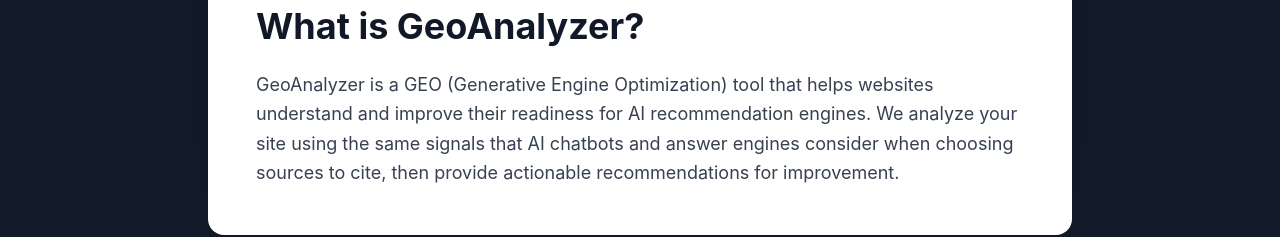
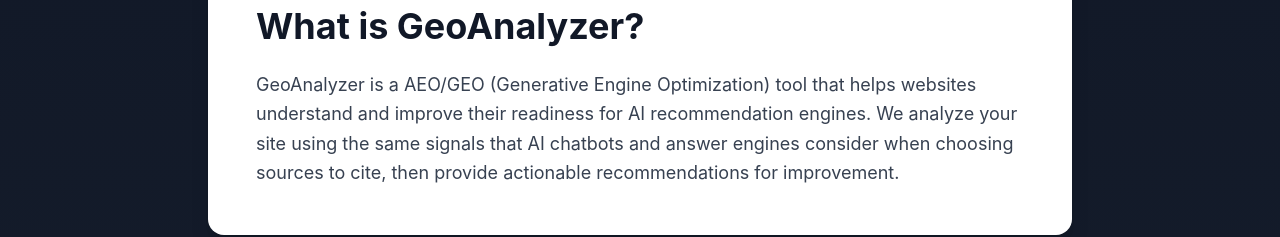
Before and after one commit to appDevelopment-tech/GEO-Analyzer, a Next.js app: page /about in a window 1280 px wide. Shown: the part 167-404 px from the top of the page. Built offline with nearby package versions, Linux system fonts and the light colour scheme; no server answers.

Commit message:
adjust price to lower

```diff
--- a/app/about/page.tsx
+++ b/app/about/page.tsx
@@ -65,7 +65,7 @@
             What is GeoAnalyzer?
           </h1>
           <p className="text-lg text-gray-700 leading-relaxed">
-            GeoAnalyzer is a GEO (Generative Engine Optimization) tool that
+            GeoAnalyzer is a AEO/GEO (Generative Engine Optimization) tool that
             helps websites understand and improve their readiness for AI
             recommendation engines. We analyze your site using the same signals
             that AI chatbots and answer engines consider when choosing sources
--- a/app/api/checkout/route.ts
+++ b/app/api/checkout/route.ts
@@ -16,7 +16,7 @@
         price_data: {
           currency: "usd",
           product_data: { name: "GEO/AEO/AI Full Report" },
-          unit_amount: 1900,//1900 cents = $19.00
+          unit_amount: 950,//950 cents = $9.50
         },
         quantity: 1,
       },
--- a/components/Info.tsx
+++ b/components/Info.tsx
@@ -112,7 +112,7 @@
         </span>
         <span className="block mb-2 text-gray-700">
           If you want a full, detailed report with prioritized action items and
-          a week-one fix plan, you can purchase it for a one-time fee ($19.00).
+          a week-one fix plan, you can purchase it for a one-time fee ($9.50).
           That’s less than the price of two cups of coffee—an easy investment
           for a big boost in AI visibility. The full report shows exactly what
           to fix and why, so you can win more AI recommendations right away.
```
